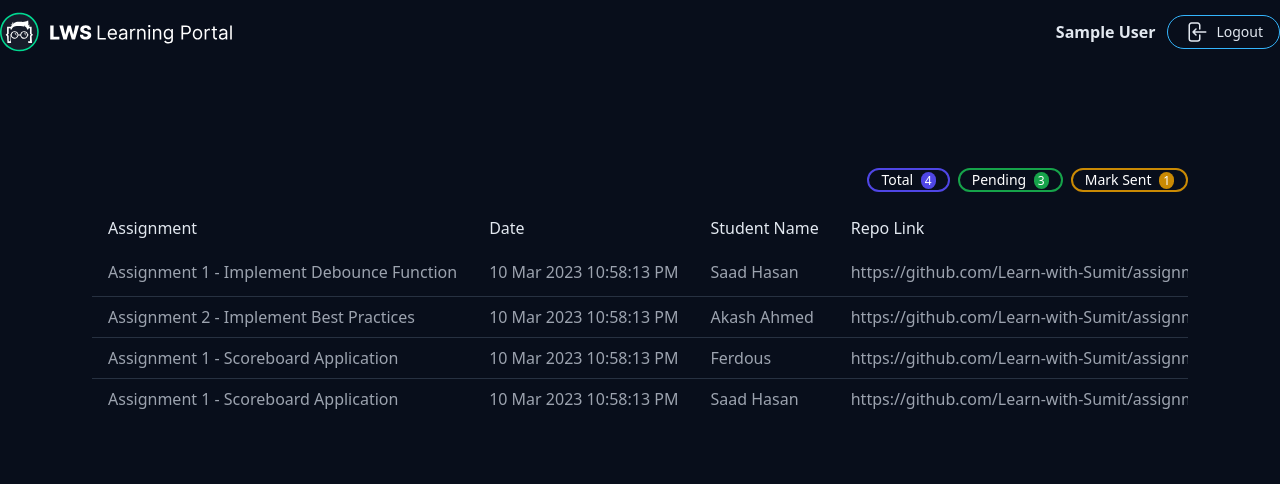
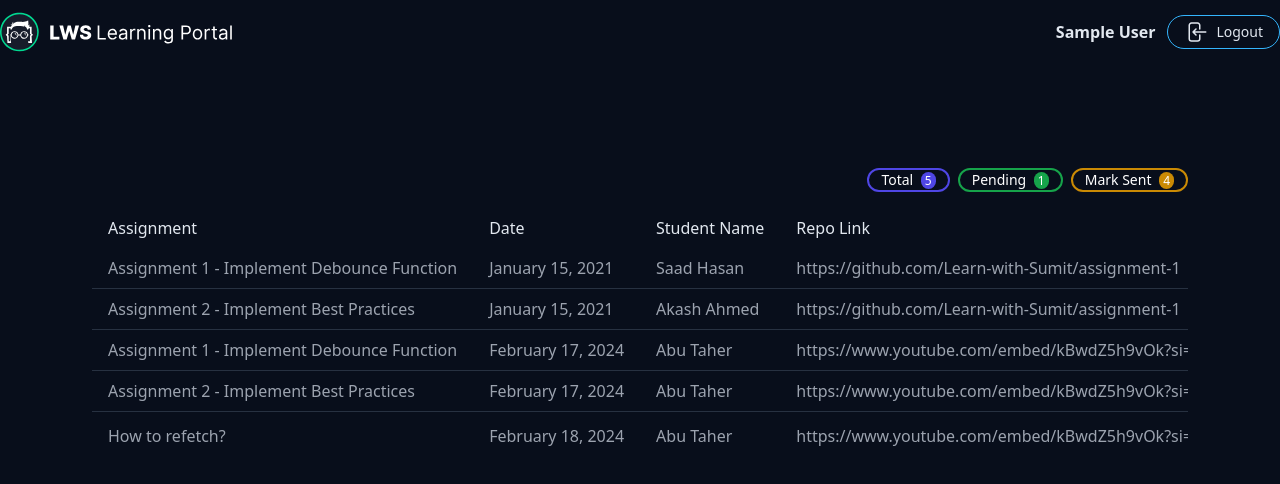
Before and after one commit to devabutaher/learning-portal, a React (Vite) app: page /assignment-mark in a window 1280 px wide. Shown: the top 484 px of the page. Built offline with nearby package versions, Linux system fonts and the light colour scheme; data requests are answered from the project's data file; sample sign-in values are in the browser's storage.

Commit message:
update assignment mark

```diff
--- a/server/db.json
+++ b/server/db.json
@@ -213,19 +213,7 @@
       "title": "Assignment 1 - Implement Debounce Function",
       "createdAt": "2021-01-15T15:17:01.727Z",
       "totalMark": 100,
-      "mark": 0,
-      "repo_link": "https://github.com/Learn-with-Sumit/assignment-1",
-      "status": "pending"
-    },
-    {
-      "id": 2,
-      "student_id": 2,
-      "student_name": "Saad Hasan",
-      "assignment_id": 1,
-      "title": "Assignment 2 - Implement Best Practices",
-      "createdAt": "2021-01-15T15:17:01.727Z",
-      "totalMark": 100,
-      "mark": 100,
+      "mark": 80,
       "repo_link": "https://github.com/Learn-with-Sumit/assignment-1",
       "status": "published"
     },
@@ -245,8 +233,8 @@
       "repo_link": "https://www.youtube.com/embed/kBwdZ5h9vOk?si=HtViIK4HRf5PnvSf",
       "student_name": "Abu Taher",
       "title": "Assignment 1 - Implement Debounce Function",
-      "status": "pending",
-      "mark": 0,
+      "status": "published",
+      "mark": 20,
       "totalMark": 100,
       "student_id": 8,
       "assignment_id": 1,
@@ -257,8 +245,8 @@
       "repo_link": "https://www.youtube.com/embed/kBwdZ5h9vOk?si=HtViIK4HRf5PnvSf",
       "student_name": "Abu Taher",
       "title": "Assignment 2 - Implement Best Practices",
-      "status": "pending",
-      "mark": 0,
+      "status": "published",
+      "mark": 40,
       "totalMark": 100,
       "student_id": 8,
       "assignment_id": 2,
--- a/src/component/AssignmentMark.tsx
+++ b/src/component/AssignmentMark.tsx
@@ -1,20 +1,71 @@
+import { useState } from "react";
+import {
+  useEditAssignmentMarkMutation,
+  useGetAssignmentMarksQuery,
+} from "../redux/features/assignment/assignmentApi";
+import { formatDate } from "../utils/formateDate";
+
 const AssignmentMark = () => {
+  const {
+    data: assignmentMarks = [],
+    isError,
+    isLoading,
+  } = useGetAssignmentMarksQuery();
+  const [editAssignmentMark] = useEditAssignmentMarkMutation();
+  const [mark, setMark] = useState(0);
+
+  const handleMark = ({ e, assignment }) => {
+    e.preventDefault();
+
+    if (mark > Number(assignment.totalMark) || mark < 0) {
+      alert(`Total Mark: ${assignment.totalMark}`);
+      return;
+    }
+
+    editAssignmentMark({
+      id: assignment.id,
+      data: { ...assignment, mark, status: "published" },
+    });
+  };
+
+  // get assignment status length
+  const assignmentStatusLength = (status) => {
+    return assignmentMarks.reduce(
+      (accumulator, assignment) =>
+        assignment.status === `${status}` ? accumulator + 1 : accumulator,
+      0
+    );
+  };
+
   return (
     <section className="py-6 bg-primary">
       <div className="mx-auto max-w-full px-5 lg:px-20">
         <div className="px-3 py-20 bg-opacity-10">
           <ul className="assignment-status">
             <li>
-              Total <span>4</span>
+              Total <span>{assignmentMarks?.length}</span>
             </li>
             <li>
-              Pending <span>3</span>
+              Pending <span>{assignmentStatusLength("pending")}</span>
             </li>
             <li>
-              Mark Sent <span>1</span>
+              Mark Sent <span>{assignmentStatusLength("published")}</span>
             </li>
           </ul>
           <div className="overflow-x-auto mt-4">
+            {isLoading ? (
+              <p className="text-center text-lg font-semibold my-8">
+                Loading...
+              </p>
+            ) : isError ? (
+              <p className="text-center text-lg font-semibold my-8">
+                Cannot get assignments
+              </p>
+            ) : assignmentMarks.length === 0 ? (
+              <p className="text-center text-lg font-semibold my-8">
+                No assignment found
+              </p>
+            ) : (
               <table className="divide-y-1 text-base divide-gray-600 w-full">
                 <thead>
                   <tr>
@@ -27,17 +78,27 @@ const AssignmentMark = () => {
                 </thead>
 
                 <tbody className="divide-y divide-slate-600/50">
-                <tr>
+                  {assignmentMarks.map((assignment) => (
+                    <tr key={assignment.id}>
+                      <td className="table-td">{assignment.title}</td>
                       <td className="table-td">
-                    Assignment 1 - Implement Debounce Function
+                        {formatDate(assignment.createdAt)}
                       </td>
-                  <td className="table-td">10 Mar 2023 10:58:13 PM</td>
-                  <td className="table-td">Saad Hasan</td>
-                  <td className="table-td">
-                    https://github.com/Learn-with-Sumit/assignment-1
-                  </td>
+                      <td className="table-td">{assignment.student_name}</td>
+                      <td className="table-td">{assignment.repo_link}</td>
+                      {assignment.status === "pending" ? (
                         <td className="table-td input-mark">
-                    <input max="100" value="100" />
+                          <form
+                            onSubmit={(e) => handleMark({ e, assignment })}
+                            className="flex items-center gap-1"
+                          >
+                            <input
+                              onChange={(e) => setMark(Number(e.target.value))}
+                              defaultValue={0}
+                              type="number"
+                              className="[&::-webkit-inner-spin-button]:appearance-none"
+                            />
+                            <button type="submit">
                               <svg
                                 fill="none"
                                 viewBox="0 0 24 24"
@@ -51,44 +112,17 @@ const AssignmentMark = () => {
                                   d="M4.5 12.75l6 6 9-13.5"
                                 />
                               </svg>
+                            </button>
+                          </form>
                         </td>
+                      ) : (
+                        <td className="table-td">{assignment.mark}</td>
+                      )}
                     </tr>
-                <tr>
-                  <td className="table-td">
-                    Assignment 2 - Implement Best Practices
-                  </td>
-                  <td className="table-td">10 Mar 2023 10:58:13 PM</td>
-                  <td className="table-td">Akash Ahmed</td>
-                  <td className="table-td">
-                    https://github.com/Learn-with-Sumit/assignment-1
-                  </td>
-                  <td className="table-td">50</td>
-                </tr>
-                <tr>
-                  <td className="table-td">
-                    Assignment 1 - Scoreboard Application
-                  </td>
-                  <td className="table-td">10 Mar 2023 10:58:13 PM</td>
-                  <td className="table-td">Ferdous</td>
-                  <td className="table-td">
-                    https://github.com/Learn-with-Sumit/assignment-1
-                  </td>
-                  <td className="table-td">100</td>
-                </tr>
-
-                <tr>
-                  <td className="table-td">
-                    Assignment 1 - Scoreboard Application
-                  </td>
-                  <td className="table-td">10 Mar 2023 10:58:13 PM</td>
-                  <td className="table-td">Saad Hasan</td>
-                  <td className="table-td">
-                    https://github.com/Learn-with-Sumit/assignment-1
-                  </td>
-                  <td className="table-td">100</td>
-                </tr>
+                  ))}
                 </tbody>
               </table>
+            )}
           </div>
         </div>
       </div>
--- a/src/redux/features/assignment/assignmentApi.ts
+++ b/src/redux/features/assignment/assignmentApi.ts
@@ -32,6 +32,28 @@ export const assignmentApi = apiSlice.injectEndpoints({
       query: () => `/assignmentMark`,
 
       providesTags: ["AssignmentMarks"],
+    }),
+
+    editAssignmentMark: builder.mutation({
+      query: ({ id, data }) => ({
+        url: `/assignmentMark/${id}`,
+        method: "PATCH",
+        body: data,
+      }),
+
+      async onQueryStarted(arg, { dispatch, queryFulfilled }) {
+        const { data } = await queryFulfilled;
+
+        dispatch(
+          apiSlice.util.updateQueryData(
+            "getAssignmentMarks",
+            undefined,
+            (draft) => {
+              return draft.map((item) => (item.id === arg.id ? data : item));
+            }
+          )
+        );
+      },
     }),
 
     addAssignment: builder.mutation({
@@ -139,4 +161,5 @@ export const {
   useGetAssignmentsQuery,
   useGetAssignmentQuery,
   useDeleteAssignmentMutation,
+  useEditAssignmentMarkMutation,
 } = assignmentApi;
```
Lines whose indentation alone changed are shown as unchanged.
